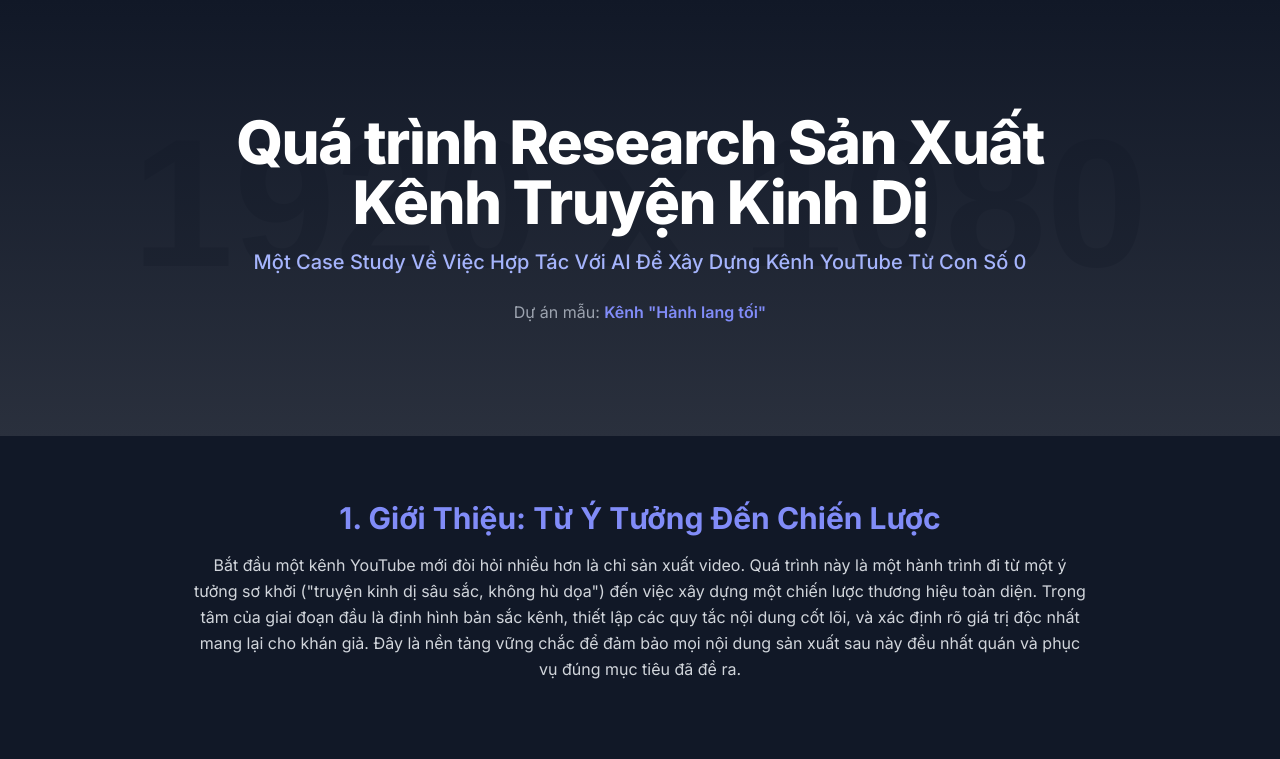
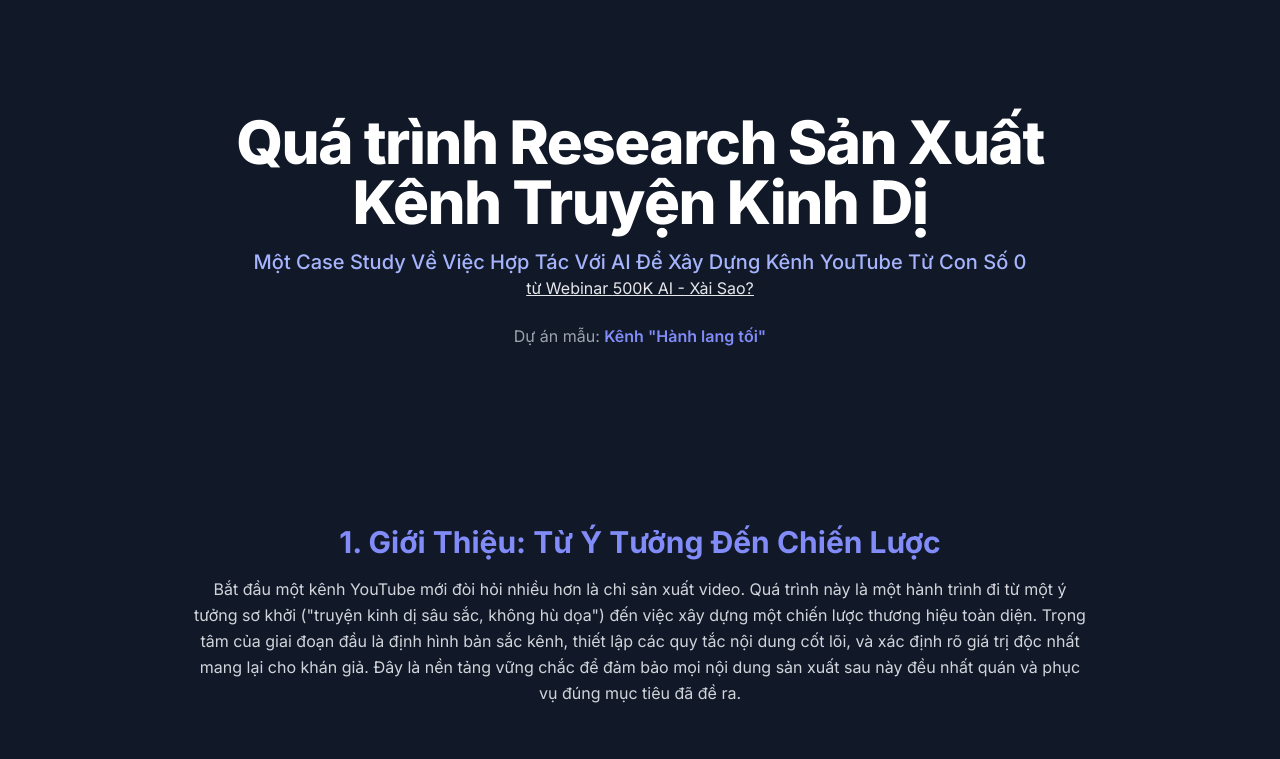
Before and after one commit to bnqtoan/playground, a plain HTML site: page research-lam-kenh-truyen.html in a window 1280 px wide. Shown: the top 759 px of the page. Drawn offline with nearby package versions, Linux system fonts and the light colour scheme; placeholder pictures from the web are drawn by us.

Commit message:
Minor fix

```diff
--- a/research-lam-kenh-truyen.html
+++ b/research-lam-kenh-truyen.html
@@ -49,13 +49,17 @@
 <body class="text-gray-200">
 
     <!-- Hero Section -->
-    <div class="py-20 sm:py-28 bg-gray-900/50" style="background-image: linear-gradient(to bottom, #111827, #111827dd), url('https://placehold.co/1920x1080/1a202c/ffffff?text=Hành+Lang+Tối'); background-size: cover; background-position: center;">
+    <div class="py-20 sm:py-28 bg-gray-900/50" style="background-image: linear-gradient(to bottom, #111827, #111827dd); background-size: cover; background-position: center;">
         <div class="max-w-4xl mx-auto px-6 lg:px-8 text-center">
             <h1 class="text-4xl sm:text-5xl lg:text-6xl font-extrabold text-white leading-tight tracking-tight">
                 Quá trình Research Sản Xuất Kênh Truyện Kinh Dị
             </h1>
             <p class="mt-4 text-lg sm:text-xl text-indigo-300 font-medium">
                 Một Case Study Về Việc Hợp Tác Với AI Để Xây Dựng Kênh YouTube Từ Con Số 0
+                </a>
+            </p>
+            <p class="underline">
+                từ Webinar <a target="_blank" href="https://arealisticdreamer.com/webinar-500k-ai-xai-sao/">500K AI - Xài Sao?
             </p>
             <p class="mt-6 max-w-2xl mx-auto text-base text-gray-400">
                 Dự án mẫu: <span class="font-semibold text-indigo-400">Kênh "Hành lang tối"</span>
@@ -278,7 +282,7 @@
     <!-- Footer -->
     <footer class="bg-gray-900">
         <div class="max-w-7xl mx-auto py-6 px-4 sm:px-6 lg:px-8 text-center text-gray-500">
-            <p>&copy; 2024. SOP được xây dựng dựa trên sự hợp tác giữa Nhà sáng tạo và Gemini.</p>
+            <p>&copy; 2025. SOP được xây dựng dựa trên sự hợp tác giữa Nhà sáng tạo và Gemini.</p>
         </div>
     </footer>
 
```
Also changed, not shown: index.html (+2 -1 lines).
